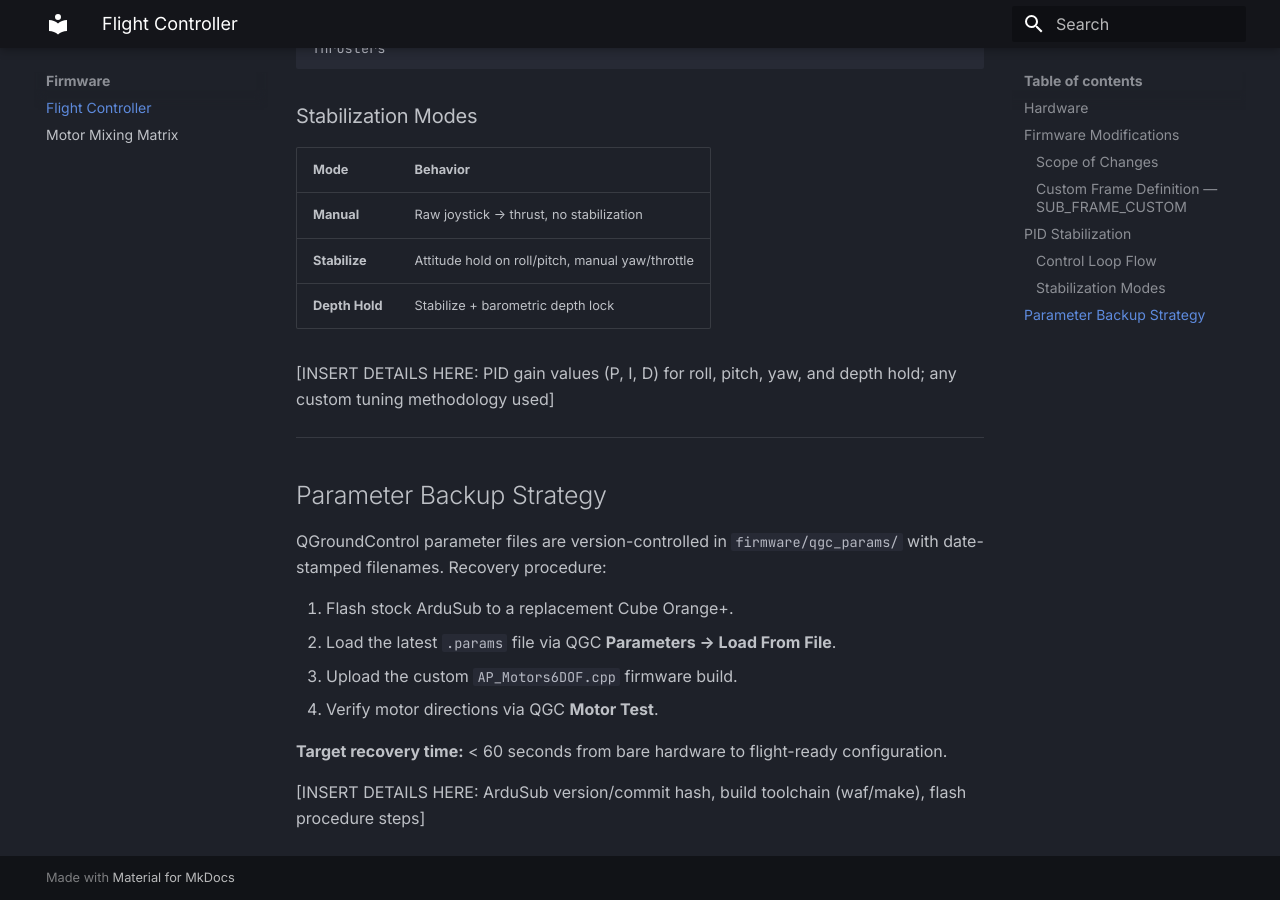
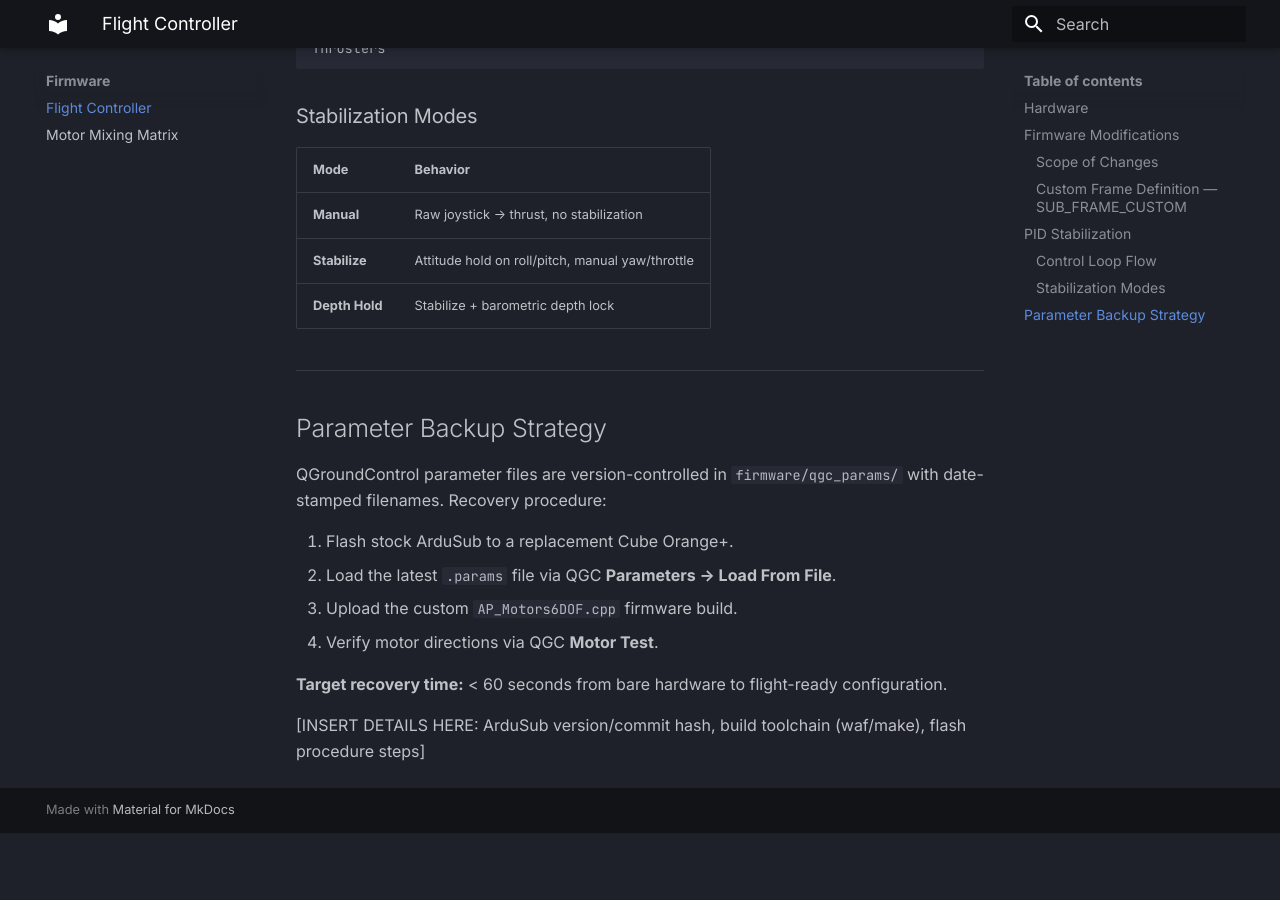
Before and after one commit to Enderboy2/rov, an MkDocs documentation site: the page built from docs/firmware/flight-controller.md, in a window 1280 px wide and 900 px high, scrolled down 1969 px. Built offline with MkDocs 1.6.1 and Material for MkDocs 9.7.7, drawn with Linux system fonts in a browser that asks for light colours; after the commit the page ends 2802 px from its top, so only the background shows below that.

Commit message:
removed note

```diff
--- a/docs/firmware/flight-controller.md
+++ b/docs/firmware/flight-controller.md
@@ -75,7 +75,6 @@ Thrusters
 | **Stabilize** | Attitude hold on roll/pitch, manual yaw/throttle |
 | **Depth Hold** | Stabilize + barometric depth lock |
 
-[INSERT DETAILS HERE: PID gain values (P, I, D) for roll, pitch, yaw, and depth hold; any custom tuning methodology used]
 
 ---
 
```
